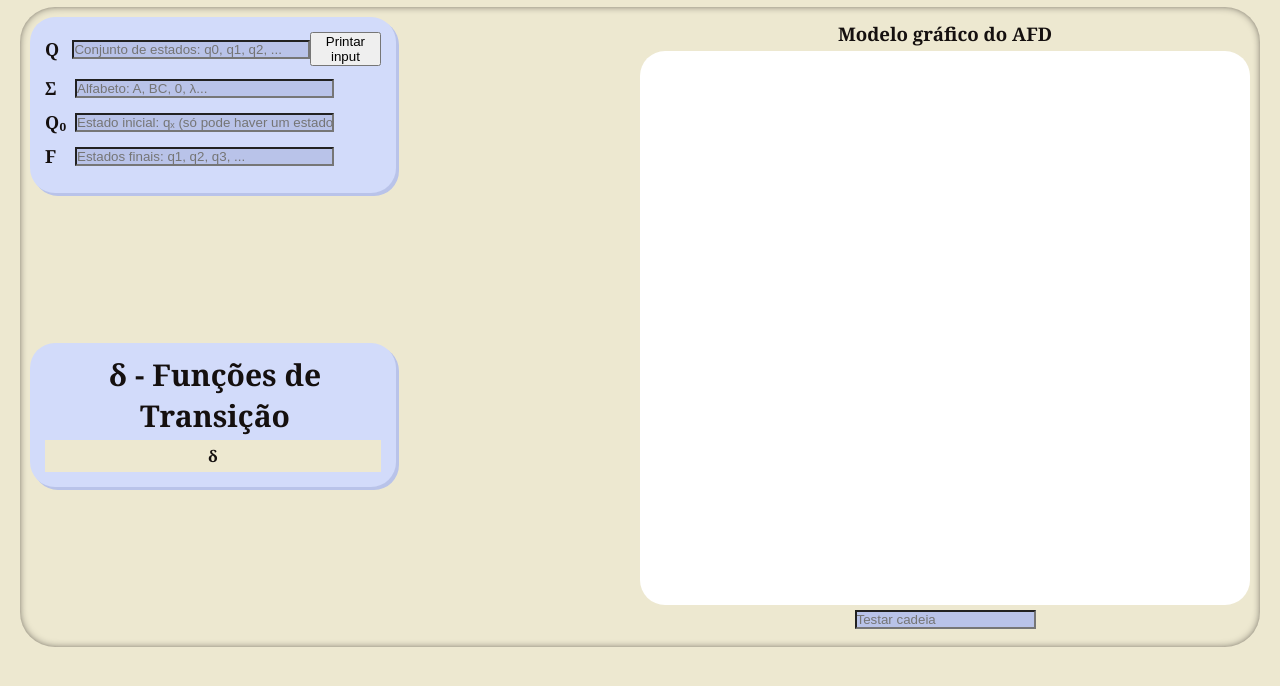
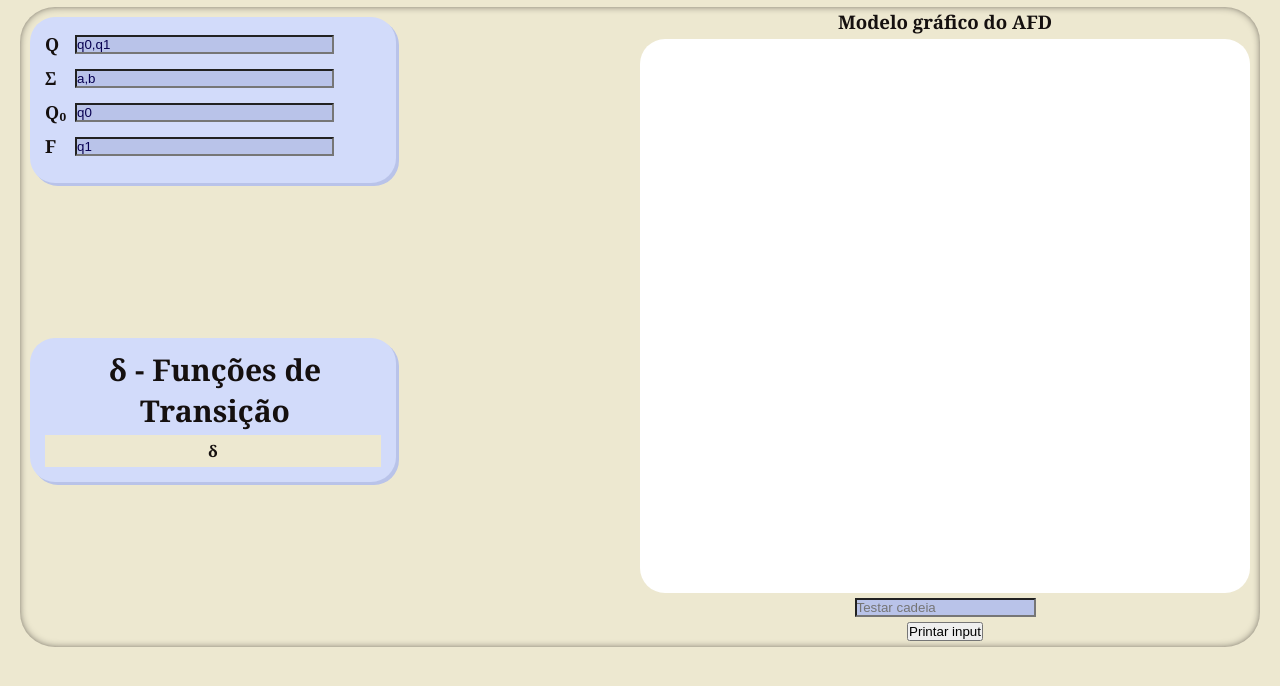
Before and after one commit to Chromolous/Automato-Finito-Deterministico, a plain HTML site: page AFD2/index.html in a window 1280 px wide. Shown: the part 108-794 px from the top of the page. Drawn offline with Linux system fonts and the light colour scheme.

Commit message:
index.html

```diff
--- a/AFD2/index.html
+++ b/AFD2/index.html
@@ -16,23 +16,22 @@
             <div class="entradas">
                 <div class="entrada">
                     <label>Q</label>
-                    <input type="text" id="conjunto_de_estados" placeholder="Conjunto de estados: q0, q1, q2, ..." oninput="validaEstados();attTabelaFunc();desenhaEstados()"/>
-                    <button onclick="desenhaEstados()">Printar input</button>
+                    <input type="text" id="conjunto_de_estados" placeholder="Conjunto de estados: q0, q1, q2, ..." oninput="validaEstados();attTabelaFunc();desenhaEstados()" value="q0,q1 "/>
                 </div>
 
                 <div class="entrada">
                     <label>Σ</label>
-                    <input id="alfabeto" placeholder="Alfabeto: A, BC, 0, λ..." oninput="validaAlfabeto();attTabelaFunc()"/>
+                    <input id="alfabeto" placeholder="Alfabeto: A, BC, 0, λ..." oninput="validaAlfabeto();attTabelaFunc()" value="a,b "/>
                 </div>
 
                 <div class="entrada">
                     <label>Q₀</label>
-                    <input id="estado_inicial" placeholder="Estado inicial: qₓ (só pode haver um estado)" oninput="recebeEInicial();desenhaEstados()"/>
+                    <input id="estado_inicial" placeholder="Estado inicial: qₓ (só pode haver um estado)" oninput="recebeEInicial();desenhaEstados()" value="q0 "/>
                 </div>
 
                 <div class="entrada">
                     <label>F</label>
-                    <input id="conjunto_de_estados_finais" placeholder="Estados finais: q1, q2, q3, ..." oninput="validaFinais();desenhaEstados()"/>
+                    <input id="conjunto_de_estados_finais" placeholder="Estados finais: q1, q2, q3, ..." oninput="validaFinais();desenhaEstados()" value="q1 "/>
                 </div>
             </div>
 
@@ -49,13 +48,13 @@
                     </tbody>
                 </table>
             </div>
+
             <div class="tela">
                 <h3>Modelo gráfico do AFD</h3>
                 <canvas id="tela" width="1000", height="1000" class="canvas"></canvas>
-                <input id="cadeia", placeholder="Testar cadeia">
+                <input id="cadeia", placeholder="Testar cadeia" oninput="recebeCadeia()">
+                <button onclick="validaCadeia()">Printar input</button>
             </div>
-
         </div>
-
     </body>
 </html>
```
